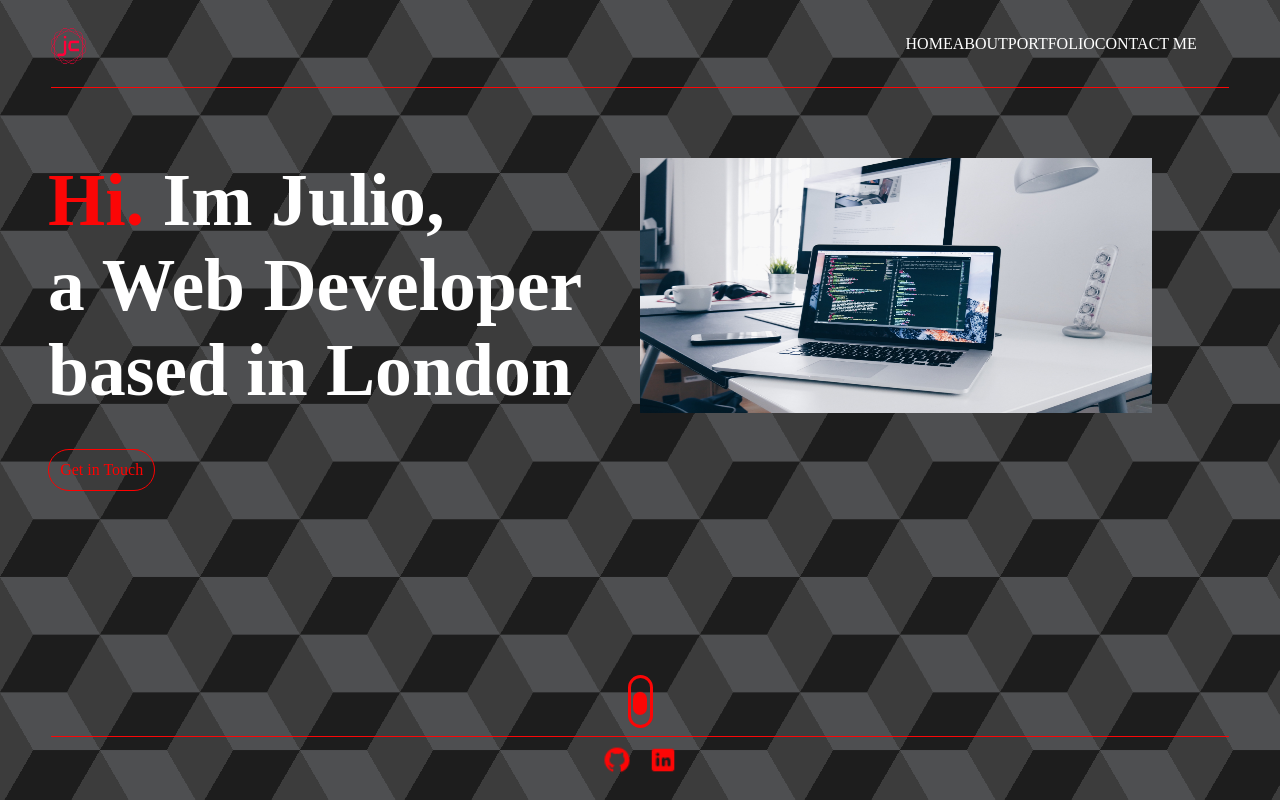
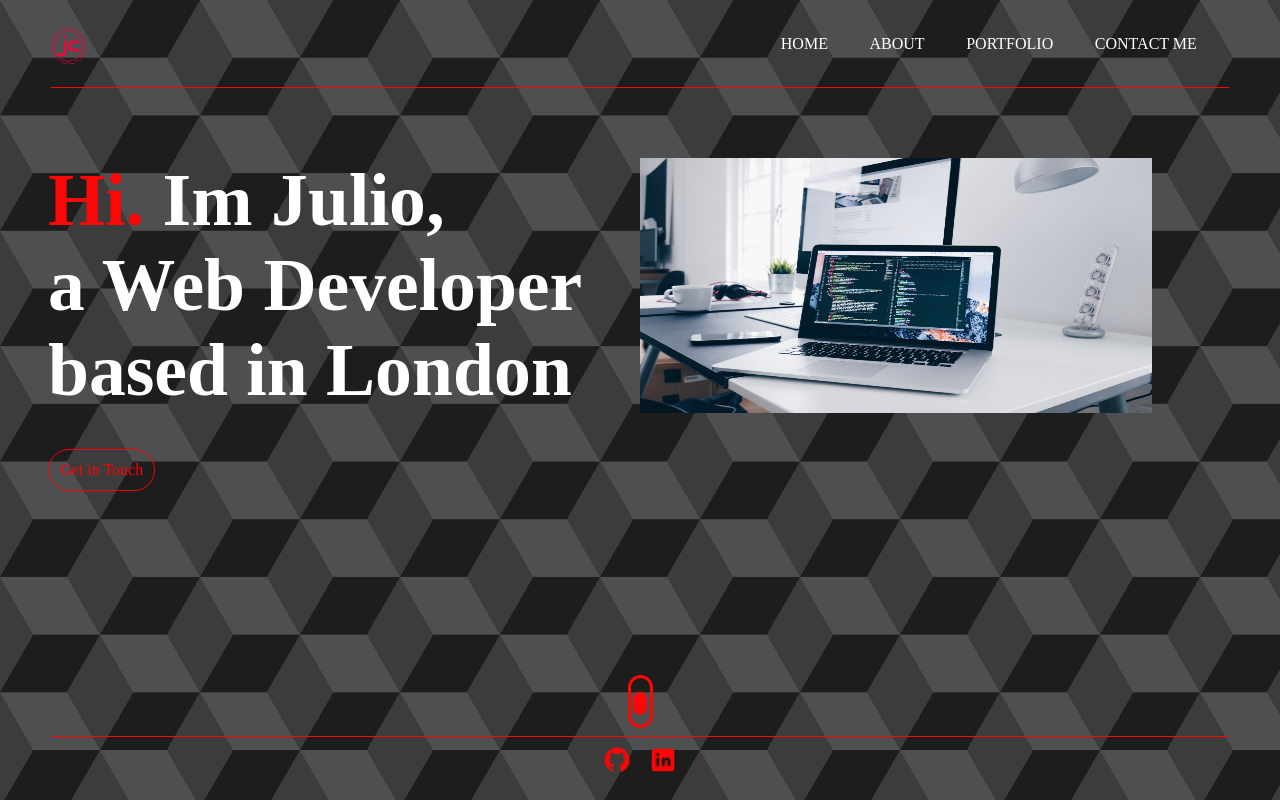
Before and after one commit to jcamargoUK/portfolio, a Next.js app: page / in a window 1280 px wide. Built offline with nearby package versions, Linux system fonts and the light colour scheme.

Commit message:
adjusted nav bar

```diff
--- a/src/styles/NavBar.module.css
+++ b/src/styles/NavBar.module.css
@@ -29,7 +29,7 @@
 .links{
   display: flex;
   text-decoration: none;
-  min-width: 18rem;
+  min-width: 28rem;
   justify-content: space-between;
   padding-right: 2rem;
   text-transform: uppercase;
```
